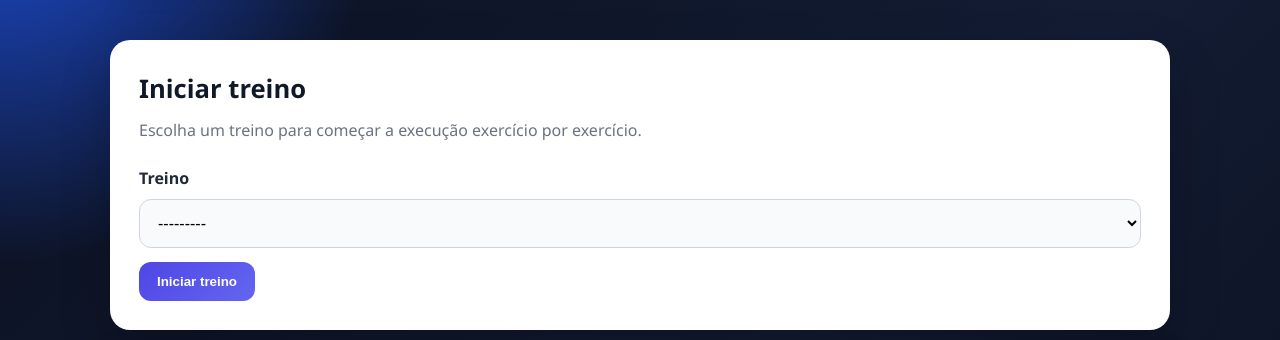
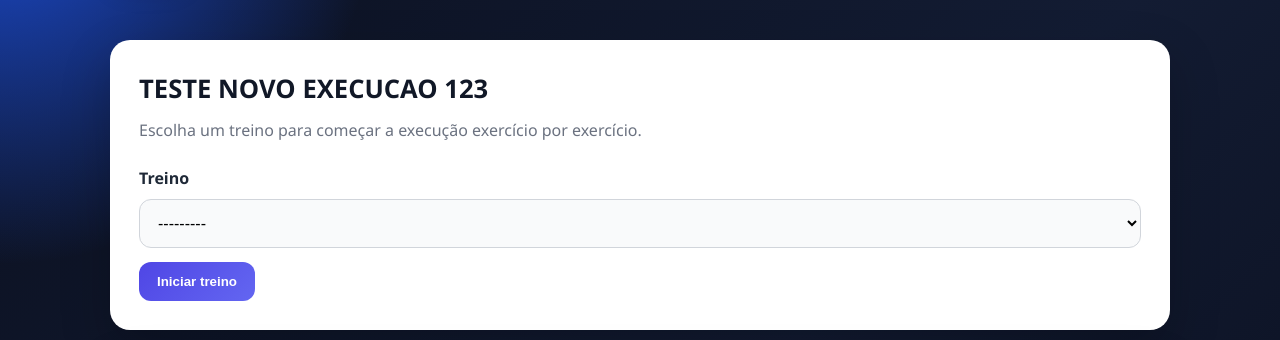
Before and after one commit to marcelof0nseca/GymTrack, a Django app: page /execucao/ in a window 1280 px wide. Shown: the part 113-453 px from the top of the page. Run offline with Django 5.2, Linux system fonts and the light colour scheme; a user stored in the database is signed in; data comes from the database, SQL or seed files in the repository.

Commit message:
teste de erro do deploy

```diff
--- a/core/templates/core/execucao.html
+++ b/core/templates/core/execucao.html
@@ -3,7 +3,7 @@
 {% block content %}
 <section class="page-grid">
     <div class="content-card">
-        <h2 class="section-title">Iniciar treino</h2>
+        <h2 class="section-title">TESTE NOVO EXECUCAO 123</h2>
         <p class="section-subtitle">
             Escolha um treino para começar a execução exercício por exercício.
         </p>
```
